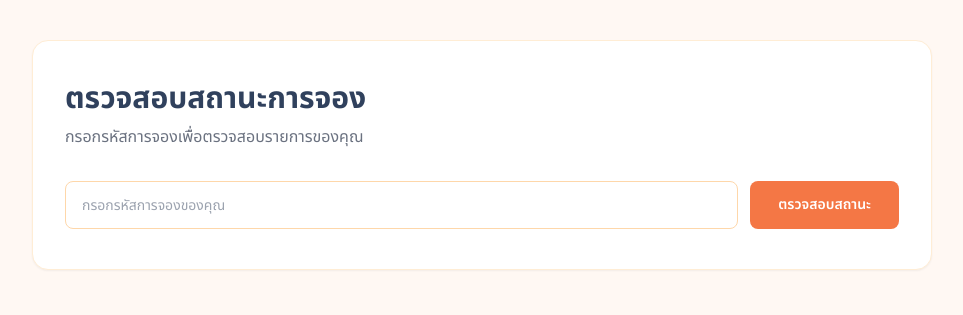
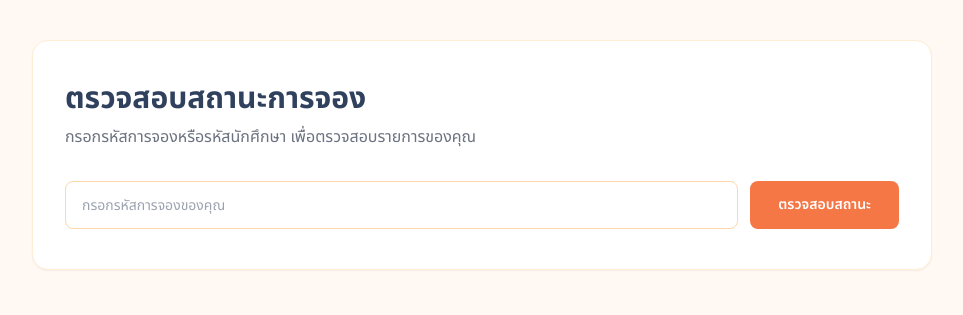
Before and after one commit to cs6636135/Kmutnb_Shop_, a Django app: page /reservation-status/ in a window 1280 px wide. Shown: the part 80-395 px from the top of the page, without its empty margins (158-1121 px from the left). Run offline with Django 5.2, Linux system fonts and the light colour scheme; some libraries are stand-ins or nearby versions.

Commit message:
Update status reservation

```diff
--- a/templates/reservations/status.html
+++ b/templates/reservations/status.html
@@ -16,7 +16,7 @@
             </h1>
 
             <p class="mt-2 text-sm leading-6 text-gray-500 sm:text-base">
-                กรอกรหัสการจองเพื่อตรวจสอบรายการของคุณ
+                กรอกรหัสการจองหรือรหัสนักศึกษา เพื่อตรวจสอบรายการของคุณ
             </p>
         </header>
 
```
